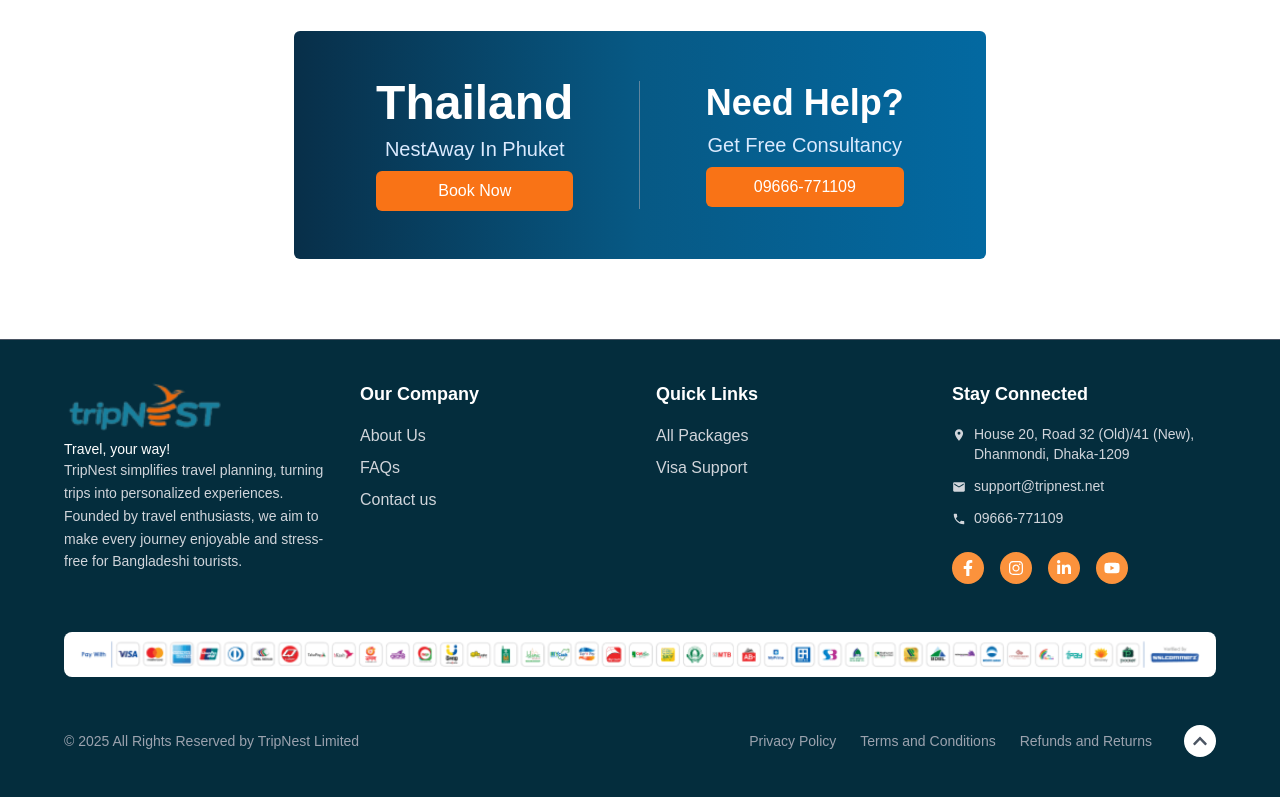
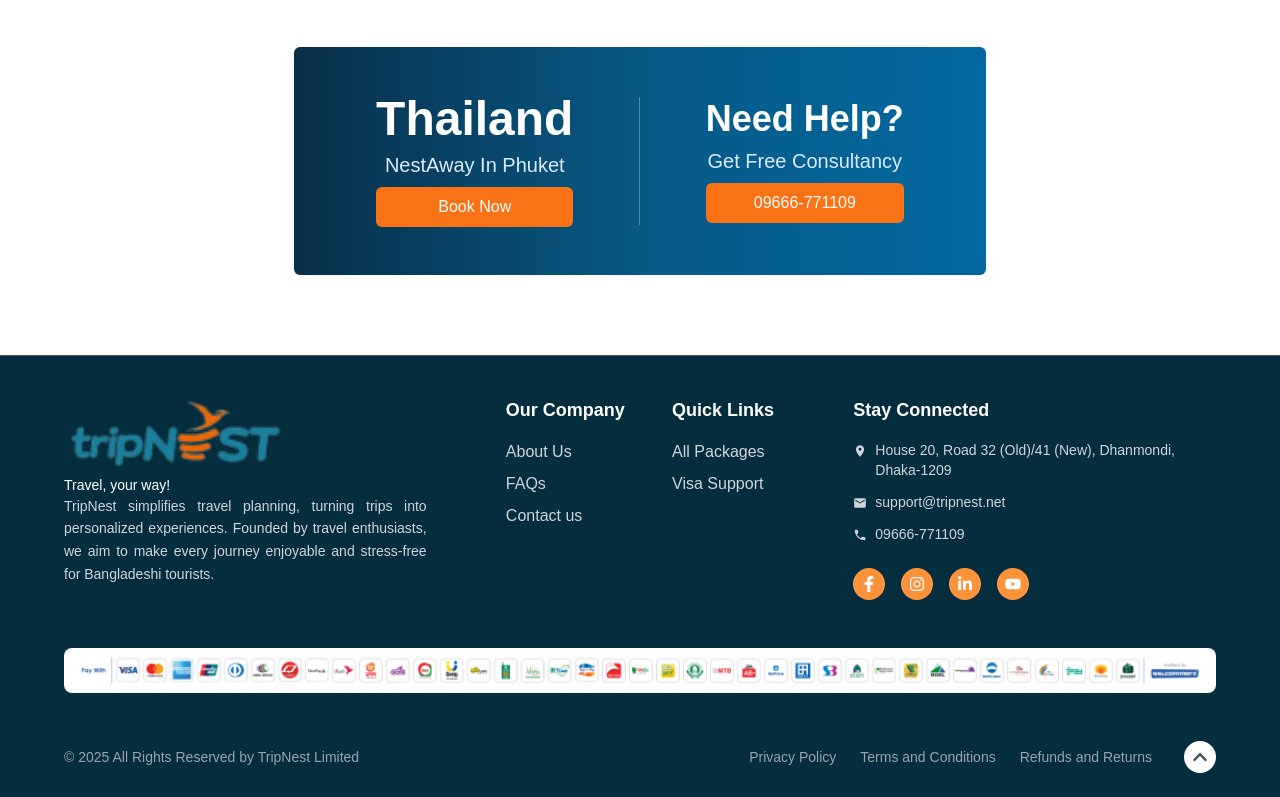
Before and after one commit to NomanSadick/tripNest-first-task, a Next.js app: page / in a window 1280 px wide. Shown: the part 3165-3962 px from the top of the page. Built offline with nearby package versions, Linux system fonts and the light colour scheme; a web font is replaced by a local one.

Commit message:
footer component updated

```diff
--- a/components/Footer.tsx
+++ b/components/Footer.tsx
@@ -19,7 +19,7 @@ export default function Footer() {
   return (
     <footer className="bg-[#042D3D] text-white py-10 px-6 md:px-10 lg:px-16 border-t border-gray-600 w-full">
       <div className="max-w-7xl mx-auto">
-        <div className="grid grid-cols-1 sm:grid-cols-2 md:grid-cols-4 gap-8">
+        <div className="grid grid-cols-1 sm:grid-cols-2 md:grid-cols-3 gap-8">
           {/* Logo & Description */}
           <div>
             <Image
@@ -30,7 +30,7 @@ export default function Footer() {
               className="object-cover w-[50%] sm:w-[40%] md:w-[60%]"
             />
             <span className="text-sm mt-2 block">Travel, your way!</span>
-            <p className="text-sm text-gray-300 leading-relaxed">
+            <p className="text-sm text-gray-300 leading-relaxed w-[100%] text-justify">
               TripNest simplifies travel planning, turning trips into
               personalized experiences. Founded by travel enthusiasts, we aim to
               make every journey enjoyable and stress-free for Bangladeshi
@@ -39,6 +39,7 @@ export default function Footer() {
           </div>
 
           {/* Our Company */}
+          <div className="flex justify-between md:justify-evenly ">
             <div>
               <h3 className="text-lg font-semibold mb-4">Our Company</h3>
               <ul className="space-y-2 text-gray-300">
@@ -60,7 +61,6 @@ export default function Footer() {
               </ul>
             </div>
 
-
             <div>
               <h3 className="text-lg font-semibold mb-4">Quick Links</h3>
               <ul className="space-y-2 text-gray-300">
@@ -76,7 +76,7 @@ export default function Footer() {
                 </li>
               </ul>
             </div>
-
+          </div>
 
           <div>
             <h3 className="text-lg font-semibold mb-4">Stay Connected</h3>
--- a/components/InfoSection.tsx
+++ b/components/InfoSection.tsx
@@ -3,7 +3,7 @@ import InfoTopRight from "./InfoTopRight";
 import TravelForm from "./TravelForm";
 import ExclusivePackages from "./ExclusivePackages";
 import Itinerary from "./Itinerary";
-import InfoTopLeft from "@/app/data/InfoTopLeft";
+import InfoTopLeft from "@/components/InfoTopLeft";
 
 const InfoSection = () => {
   return (
--- a/components/Itinerary.tsx
+++ b/components/Itinerary.tsx
@@ -64,7 +64,7 @@ export default function Itinerary() {
                   expandedDay === index || isAllExpanded ? "block" : "hidden"
                 }`}
               >
-                <div className="pl-[1%] pr-4">
+                <div className="pl-[1%] pr-4 mt-4">
                   <p className="text-gray-600 leading-relaxed text-sm md:text-base">{day.content}</p>
                 </div>
               </div>
```
Also changed, not shown: components/InfoTopLeft.tsx (renamed from app/data/InfoTopLeft.tsx). Lines whose indentation alone changed are shown as unchanged.
